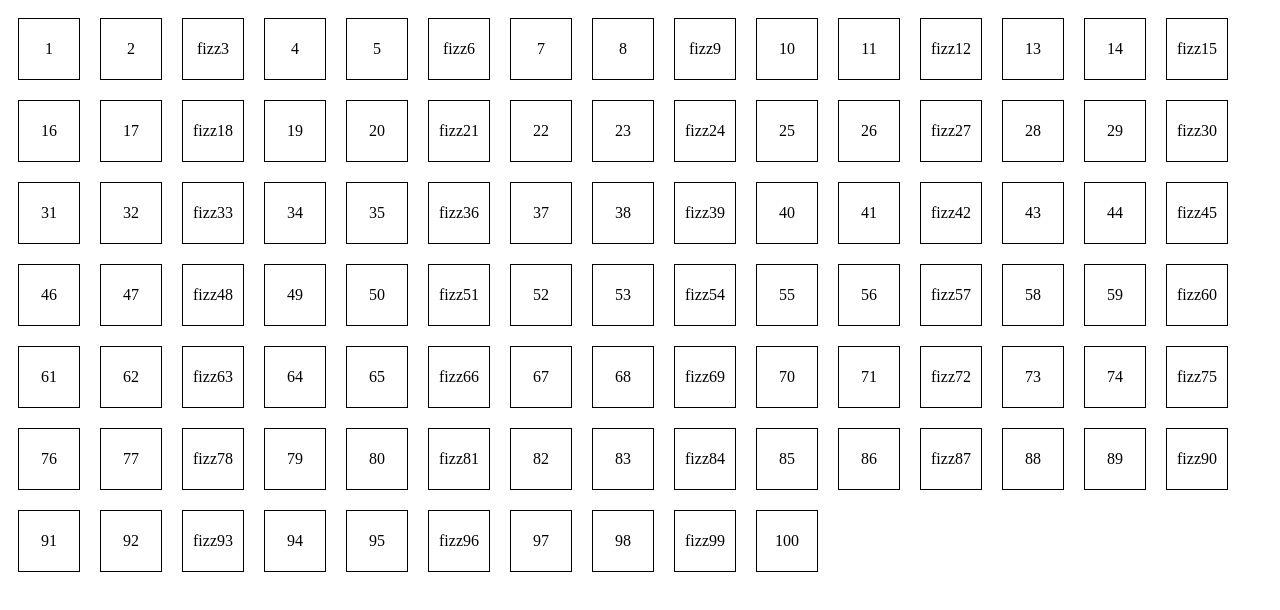
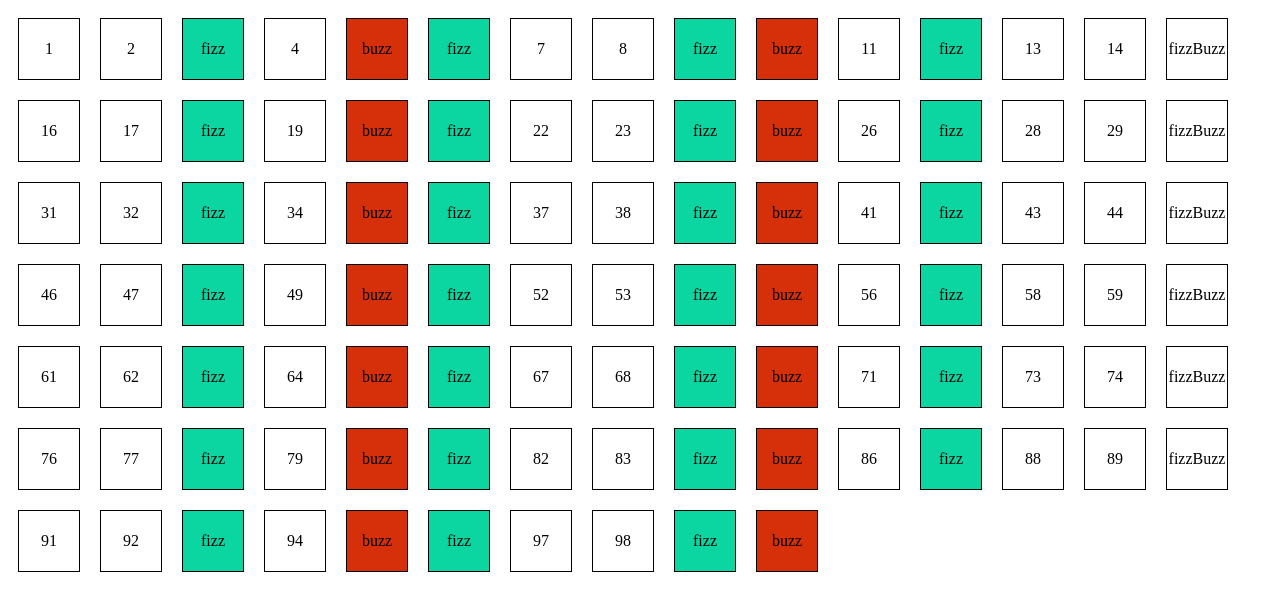
Before and after one commit to IlariaGuarnieri/js-fizzbuzz, a plain HTML site: page index.html in a window 1280 px wide. Drawn offline with nearby package versions, Linux system fonts and the light colour scheme.

Commit message:
[add] finite le modifiche

```diff
--- a/index.html
+++ b/index.html
@@ -12,7 +12,6 @@
     <div id="container-q" class="container">
       <!-- <div class="box">X</div> -->
     </div>
-    <h2 id="output"> </h2>
 
     <script src="script.js"></script>
   </body>
--- a/script.js
+++ b/script.js
@@ -1,12 +1,34 @@
 
 const containerQ = document.getElementById('container-q');
 for(let i = 1; i <= 100; i++){
-  let classDispari= '';
-  if(i % 3 === 0){
-    classDispari= 'fizz';
+  let stampa
+  if(i % 3 === 0 && i % 5 ===0){
+    stampa= 'fizzBuzz';
+  }
+  else if(i % 5 === 0){
+    stampa= 'buzz';
+  }
+  else if( i % 3 === 0){
+    stampa = 'fizz'
+  }
+  else {
+    stampa = i
   }
 
+
   containerQ.innerHTML += `
-    <div class="box">${classDispari}${i}</div>
+    <div class="box ${stampa}">${stampa}</div>
   `
 }
+
+// const containerQ = document.getElementById('container-q');
+// for(let i = 1; i <= 100; i++){
+//   let classFive= '';
+//   if(i % 5 === 0){
+//     classFive= 'buzz';
+//   }
+
+//   containerQ.innerHTML += `
+//     <div class="box">${classFive}${i}</div>
+//   `
+// }
--- a/style.css
+++ b/style.css
@@ -13,10 +13,10 @@
   margin: 10px;
 }
 
-.box.dispari{
+.box.fizz{
   background-color: #0BD6A1;
 }
 
-.box.five{
+.box.buzz{
   background-color: #d6300b;
 }
```
